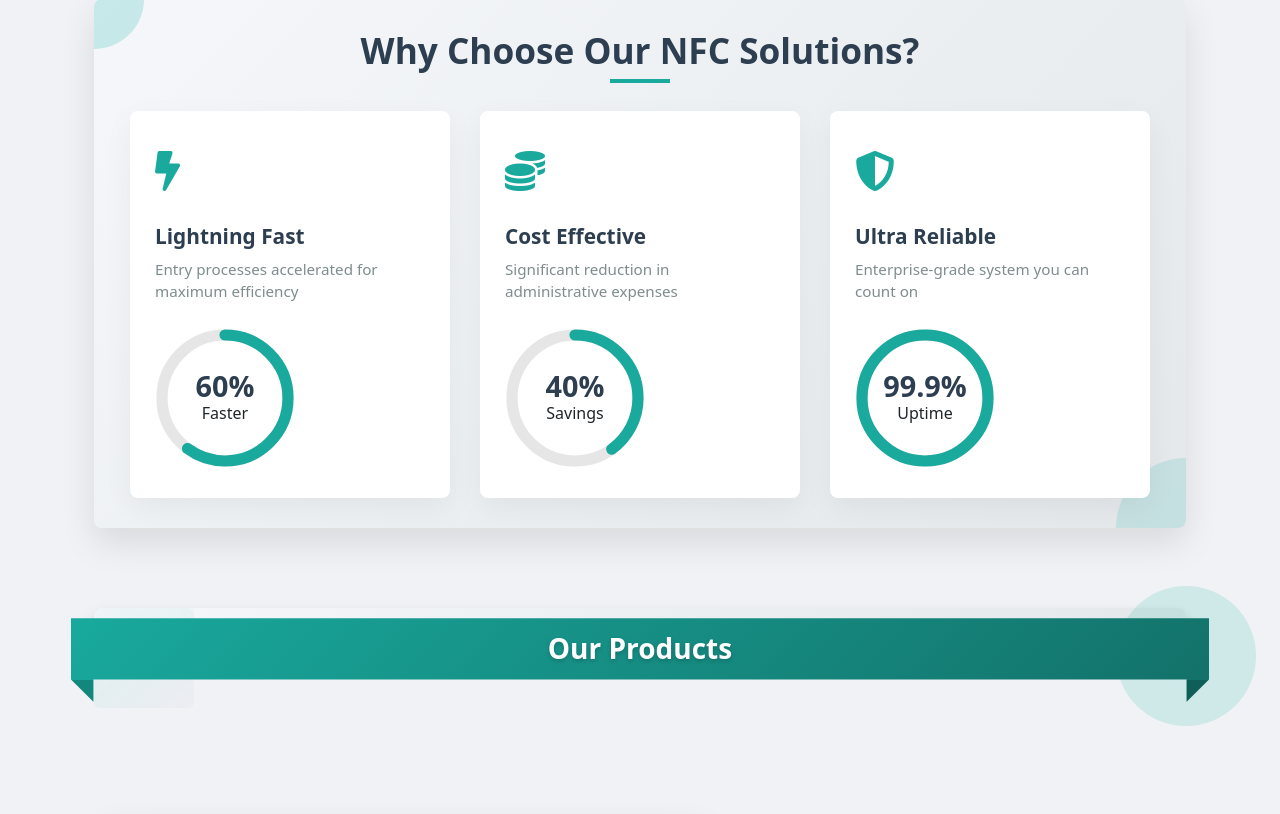
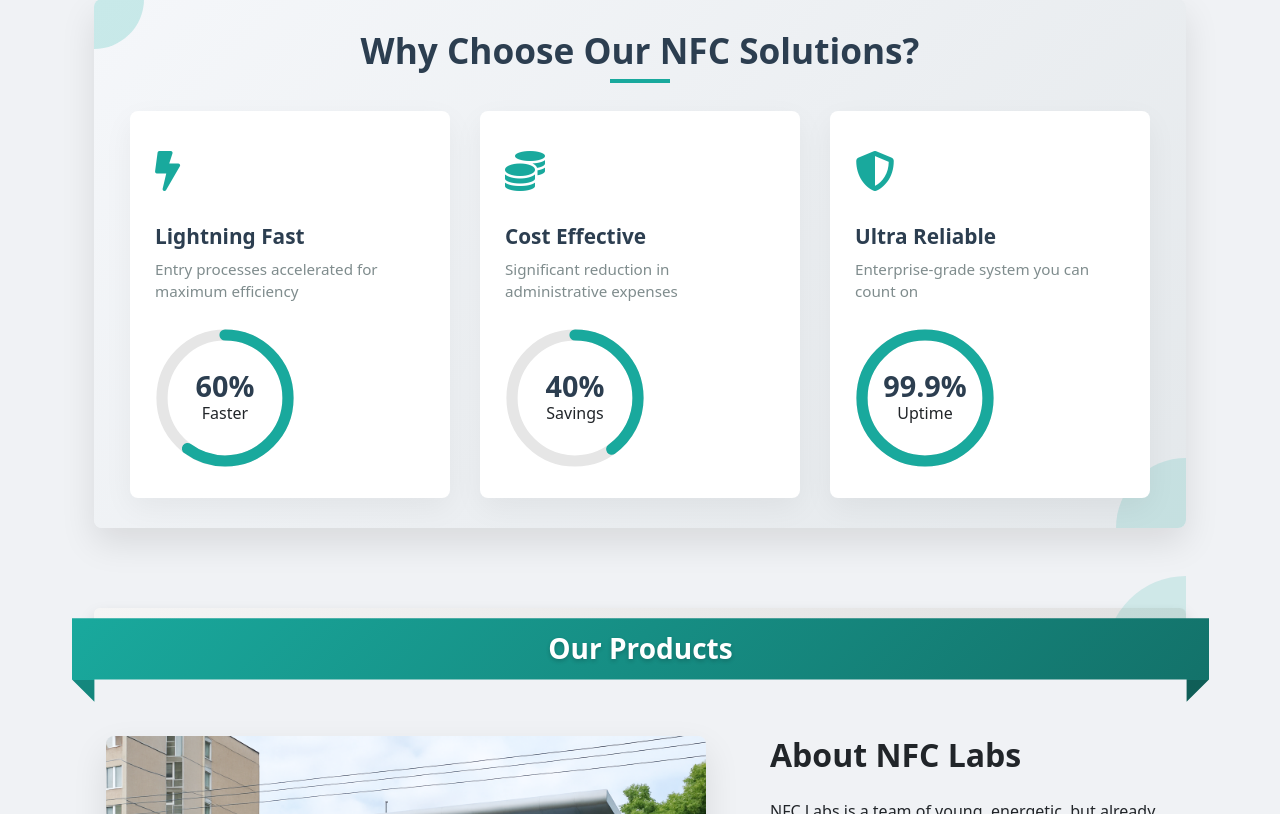
Before and after one commit to StAinius/NFCLABS, a Django app: page / in a window 1280 px wide. Shown: the part 1753-2567 px from the top of the page. Run offline with Django 5.2, Linux system fonts and the light colour scheme; data that the repository does not hold is empty; some libraries are stand-ins or nearby versions.

Commit message:
Pakeitimai

```diff
--- a/static/css/animations.css
+++ b/static/css/animations.css
@@ -184,15 +184,15 @@
   color: #fff;
   position: absolute;
   top: 10px;
-  left: -43px;
+  left: -42px;
   right: -43px;
   border-bottom: var(--d) solid rgba(0, 0, 0, 0.2);
   line-height: 1.2;
   clip-path: polygon(0 0,100% 0,100% calc(100% - var(--d)),calc(100% - var(--d)) 100%,calc(100% - var(--d)) calc(100% - var(--d)),var(--d) calc(100% - var(--d)),var(--d) 100%,0 calc(100% - var(--d)));
   background: linear-gradient(135deg, var(--nfc-teal) 0%, var(--nfc-teal-dark) 100%);
-  box-shadow: 0 4px 8px rgba(0, 0, 0, 0.15);
-  z-index: 3;
+  z-index: 300;
   margin: 0 20px;
+  overflow: visible;
 }
 
 .ribbon-text {
--- a/static/css/style.css
+++ b/static/css/style.css
@@ -939,161 +939,33 @@ footer .list-unstyled a {
 
 .content-module {
   position: relative;
-  margin: 80px 0;
-  padding: 30px 0;
-  background: linear-gradient(135deg, #f5f7fa 0%, #e4e8eb 100%);
-  border-radius: 8px;
-  box-shadow: 0 15px 35px rgba(0, 0, 0, 0.1);
   overflow: visible;
-}
+  background: linear-gradient(135deg, #f5f5f5 0%, #e0e0e0 100%);
+}
+
+.content-inner {
+  position: relative;
+  overflow: hidden;
+  z-index: 2;
+}
+
 
 .content-module::before {
   content: "";
   position: absolute;
-  top: -50px;
-  left: -50px;
-  width: 100px;
-  height: 100px;
-  border-radius: 50%;
-  background: rgba(22, 177, 164, 0.2);
-}
-
-.content-module::after {
-  content: "";
-  position: absolute;
-  bottom: -70px;
-  right: -70px;
-  width: 140px;
-  height: 140px;
-  border-radius: 50%;
-  background: rgba(22, 177, 164, 0.15);
-}
-
-.content-module:hover {
-  transform: translateY(-8px);
-  box-shadow:
-    0 25px 50px rgba(52, 152, 219, 0.2),
-    0 0 0 1px rgba(52, 152, 219, 0.15),
-    inset 0 1px 0 rgba(255, 255, 255, 0.9);
-}
-
-.content-module::before {
-  content: '';
-  position: absolute;
-  top: 0;
-  left: 0;
+  bottom: 0;
   right: 0;
-  bottom: 0;
-  background: linear-gradient(135deg,
-      rgba(52, 152, 219, 0.03) 0%,
-      rgba(26, 188, 156, 0.05) 50%,
-      rgba(155, 89, 182, 0.03) 100%);
-  z-index: 1;
-  pointer-events: none;
-  border-radius: 6px;
-  overflow: hidden;
-}
-
-.content-module>* {
-  position: relative;
-  z-index: 2;
-}
-
-.content-module-bubbles {
-  position: absolute;
-  top: 0;
-  left: 0;
-  right: 0;
-  bottom: 0;
-  pointer-events: none;
-  z-index: 1;
-}
-
-.bubble {
-  position: absolute;
-  border-radius: 50%;
-  background: linear-gradient(135deg,
-      rgba(52, 152, 219, 0.1) 0%,
-      rgba(26, 188, 156, 0.15) 50%,
-      rgba(155, 89, 182, 0.1) 100%);
-  backdrop-filter: blur(5px);
-  -webkit-backdrop-filter: blur(5px);
-  border: 1px solid rgba(255, 255, 255, 0.2);
-  animation: float 6s ease-in-out infinite;
-}
-
-.bubble-1 {
-  width: 60px;
-  height: 60px;
-  top: 10%;
-  left: 10%;
-  animation-delay: 0s;
-  animation-duration: 8s;
-}
-
-.bubble-2 {
-  width: 40px;
-  height: 40px;
-  top: 20%;
-  right: 15%;
-  animation-delay: 1s;
-  animation-duration: 6s;
-}
-
-.bubble-3 {
   width: 80px;
   height: 80px;
-  bottom: 15%;
-  left: 20%;
-  animation-delay: 2s;
-  animation-duration: 10s;
-}
-
-.bubble-4 {
-  width: 30px;
-  height: 30px;
-  top: 60%;
-  right: 25%;
-  animation-delay: 3s;
-  animation-duration: 7s;
-}
-
-.bubble-5 {
-  width: 50px;
-  height: 50px;
-  bottom: 30%;
-  right: 10%;
-  animation-delay: 4s;
-  animation-duration: 9s;
-}
-
-.bubble-6 {
-  width: 35px;
-  height: 35px;
-  top: 40%;
-  left: 5%;
-  animation-delay: 5s;
-  animation-duration: 8s;
-}
-
-@keyframes float {
-
-  0%,
-  100% {
-    transform: translateY(0px) rotate(0deg);
-    opacity: 0.7;
-  }
-
-  33% {
-    transform: translateY(-20px) rotate(120deg);
-    opacity: 1;
-  }
-
-  66% {
-    transform: translateY(10px) rotate(240deg);
-    opacity: 0.8;
-  }
-}
+  background: rgba(22, 177, 164, 0.15);
+  border-top-left-radius: 100%;
+  z-index: 1;
+}
+.content-inner > * {
+  position: relative;
+  z-index: 2;
+}
+
 
 .col-lg-20p {
   width: 20%;
--- a/templates/pages/home.html
+++ b/templates/pages/home.html
@@ -103,6 +103,7 @@
   <div class="content-module card shadow border-0 p-4 slideIn from-left">
     <div class="ribbon"><span class="ribbon-text">Our Products</span></div>
 
+    <div class="content-inner">
       <div class="row">
         {% for category in categories %}
         <div class="col-sm-6 col-md-4 col-lg-20p mb-4">
@@ -151,6 +152,7 @@
         {% endfor %}
       </div>
     </div>
+  </div>
 
   <section class="container slideIn from-left">
     <div class="about-section">
@@ -161,10 +163,12 @@
       <div class="about-content">
         <div>
           <h2 class="mb-4">About NFC Labs</h2>
-          <p class="mb-3">NFC Labs is a team of young, energetic, but already experienced specialists in the development
+          <p class="mb-3">NFC Labs is a team of young, energetic, but already experienced specialists in the
+            development
             of NFC solutions. We focus on efficient and innovative technologies that save your money and time while
             opening up new opportunities.</p>
-          <p class="mb-3">Our goal is to help you easily implement innovative solutions in your activities, whether it's
+          <p class="mb-3">Our goal is to help you easily implement innovative solutions in your activities, whether
+            it's
             access control, payment systems, or custom NFC applications.</p>
           <p class="mb-4">With expertise in RFID, NFC, and BLE technologies, we create secure and user-friendly
             solutions for businesses of all sizes.</p>
@@ -187,7 +191,8 @@
   <section class="cta-section slideIn from-left">
     <div class="cta-content">
       <h2 class="cta-title">Ready to Transform Your Access Control?</h2>
-      <p class="cta-text">Contact our team today to discover how NFC Labs solutions can enhance security and efficiency
+      <p class="cta-text">Contact our team today to discover how NFC Labs solutions can enhance security and
+        efficiency
         in your organization.</p>
       <a href="/contact/" class="button-slide bigger" style="display: inline-block; width: 260px;">
         <span class="button-slide-decor"></span>
```
Also changed, not shown: templates/pages/solutions-detail.html (+6 -4 lines). Lines whose indentation alone changed are shown as unchanged.
